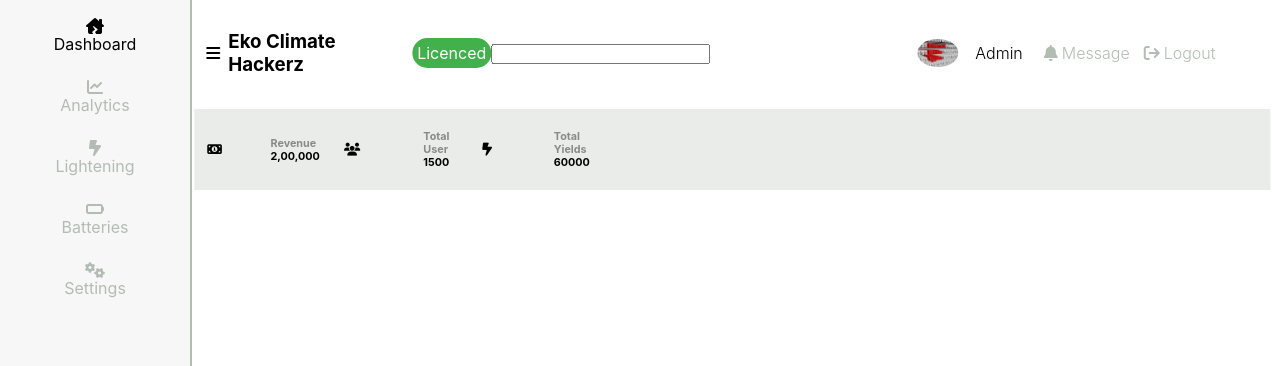
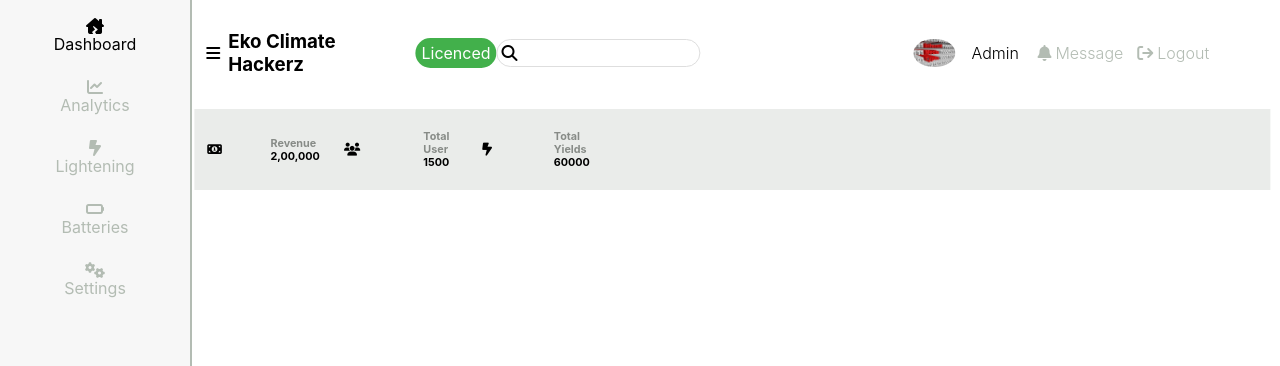
Before and after one commit to Zedtek-me/Climathon_with_django, a Django app: page /dashboard/ in a window 1280 px wide. Shown: the top 366 px of the page. Run offline with Django 4.2, Linux system fonts and the light colour scheme; some libraries are stand-ins or nearby versions.

Commit message:
in progress

```diff
--- a/climathonApp/static/css/index.css
+++ b/climathonApp/static/css/index.css
@@ -102,6 +102,7 @@ ul#largeNav{
     display: flex;
     justify-content: space-between;
     align-items: center;
+
 }
 #leftIcon{/*hamburger div at top nav*/
     display: flex;
@@ -122,6 +123,34 @@ ul#largeNav{
     color:white ;
     background-color: #42B04B;
     text-align: center;
+}
+.search-cont{/*parent container for the search icon and search element*/
+    display: flex;
+    justify-content: center;
+    align-items: center;
+    position: relative;
+    top: 0;
+    right: 0;
+    left: 0;
+    bottom: 0;
+    border-radius:20px;
+    border: solid 1px #DEDEDE;
+    width:20%;
+    height: fit-content;
+    padding: 5px;
+}
+#absolute-mag{
+    position: absolute;
+    top: 20;
+    right: 80%;
+    left: 2%;
+    bottom: 5;
+    justify-self: flex-start !important;
+}
+#search, #search:focus{/*search element itself*/
+    border:none !important;
+    width: 100%;
+    height: 100%;
 }
 #right-panel{/*th right panel to hamburger div at the top nav*/
     display: flex;
--- a/climathonApp/templates/dashboard.html
+++ b/climathonApp/templates/dashboard.html
@@ -38,6 +38,7 @@
             </div>
             <div class="licenced">Licenced</div>
             <div class="search-cont">
+                <i class="fa-solid fa-magnifying-glass" id="absolute-mag"></i>
                 <input type="search" name="searchCont" id="search">
             </div>
             <div id="right-panel">
```
